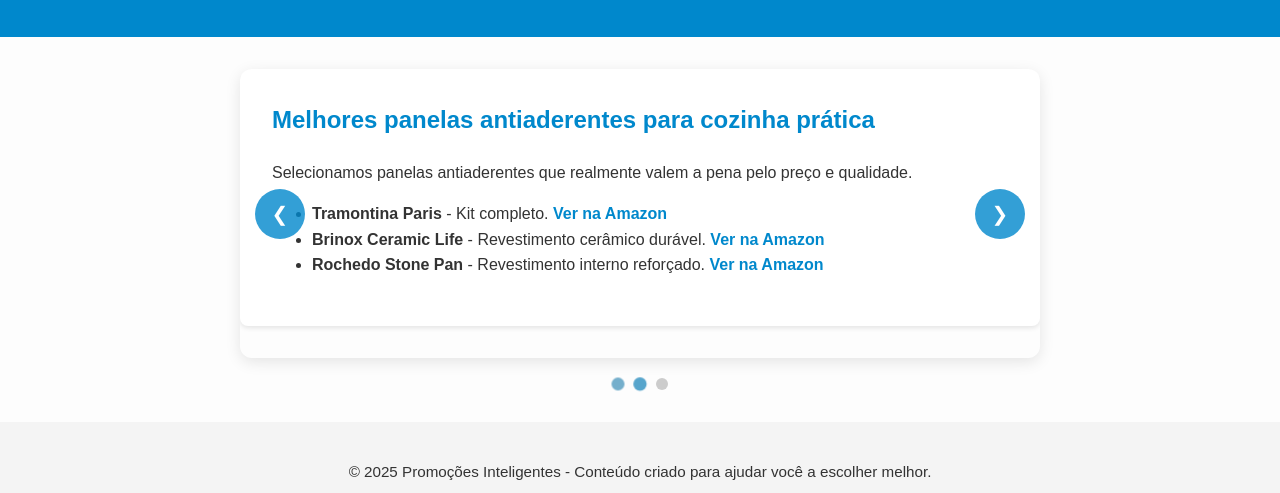
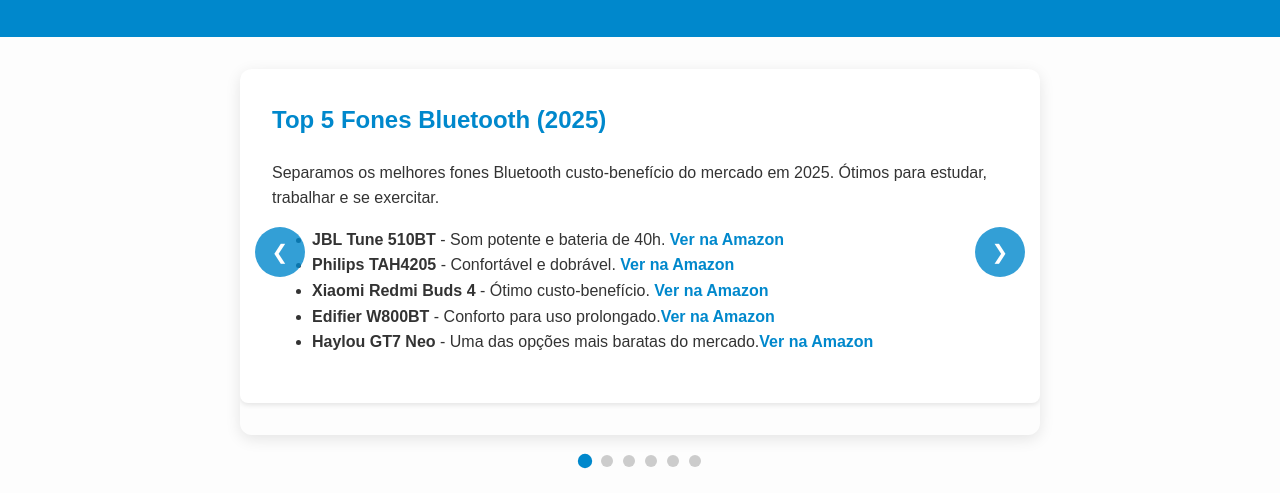
Before and after one commit to alessandrooCosta/site-amazon, a plain HTML site: page index.html in a window 1280 px wide. Shown: the part 307-800 px from the top of the page. Drawn offline with Linux system fonts and the light colour scheme.

Commit message:
atualiza carrossel

```diff
--- a/index.html
+++ b/index.html
@@ -23,11 +23,11 @@
             <h2>Top 5 Fones Bluetooth (2025)</h2>
             <p>Separamos os melhores fones Bluetooth custo-benefício do mercado em 2025. Ótimos para estudar, trabalhar e se exercitar.</p>
             <ul>
-              <li><strong>JBL Tune 510BT</strong> - Som potente e bateria de 40h. <a href="https://amzn.to/46pAjS0" target="_blank">Ver na Amazon</a></li>
-              <li><strong>Philips TAH4205</strong> - Confortável e dobrável. <a href="https://amzn.to/3IwqgS3" target="_blank">Ver na Amazon</a></li>
-              <li><strong>Xiaomi Redmi Buds 4</strong> - Ótimo custo-benefício. <a href="https://amzn.to/4gLX328" target="_blank">Ver na Amazon</a></li>
-              <li><strong>Edifier W800BT</strong> - Conforto para uso prolongado.<a href="https://amzn.to/4gOqfWn" target="_blank">Ver na Amazon</a></li>
-              <li><strong>Haylou GT7 Neo</strong> - Uma das opções mais baratas do mercado.<a href="https://amzn.to/46Helc5" target="_blank">Ver na Amazon</a></li>
+              <li><strong>JBL Tune 510BT</strong> - Som potente e bateria de 40h. <a href="https://www.amazon.com.br/dp/B08QTYYNDN?tag=promocoe0fee5" target="_blank">Ver na Amazon</a></li>
+              <li><strong>Philips TAH4205</strong> - Confortável e dobrável. <a href="https://www.amazon.com.br/dp/B0F5BQGVJM?tag=promocoe0fee5" target="_blank">Ver na Amazon</a></li>
+              <li><strong>Xiaomi Redmi Buds 4</strong> - Ótimo custo-benefício. <a href="https://www.amazon.com.br/dp/B0C6K7VGCN?tag=promocoe0fee5" target="_blank">Ver na Amazon</a></li>
+              <li><strong>Edifier W800BT</strong> - Conforto para uso prolongado.<a href="https://www.amazon.com.br/dp/B08P2K1J73?tag=promocoe0fee5" target="_blank">Ver na Amazon</a></li>
+              <li><strong>Haylou GT7 Neo</strong> - Uma das opções mais baratas do mercado.<a href="https://www.amazon.com.br/dp/B09HXSW5ZX?tag=promocoe0fee5" target="_blank">Ver na Amazon</a></li>
             </ul>
           </article>
 
@@ -35,7 +35,7 @@
             <h2>Melhores panelas antiaderentes para cozinha prática</h2>
             <p>Selecionamos panelas antiaderentes que realmente valem a pena pelo preço e qualidade.</p>
             <ul>
-              <li><strong>Tramontina Paris</strong> - Kit completo. <a href="https://www.amazon.com.br/dp/B0BBSD4QM5?tag=promocoe0fee5" target="_blank">Ver na Amazon</a></li>
+              <li><strong>Tramontina Paris</strong> - Kit completo. <a href="https://www.amazon.com.br/dp/B0DLJGPK9J?tag=promocoe0fee5" target="_blank">Ver na Amazon</a></li>
               <li><strong>Brinox Ceramic Life</strong> - Revestimento cerâmico durável. <a href="https://www.amazon.com.br/dp/B07C4NLYSH?tag=promocoe0fee5" target="_blank">Ver na Amazon</a></li>
               <li><strong>Rochedo Stone Pan</strong> - Revestimento interno reforçado. <a href="https://www.amazon.com.br/dp/B0DLJGPK9J?tag=promocoe0fee5" target="_blank">Ver na Amazon</a></li>
             </ul>
@@ -109,6 +109,9 @@
         <span class="indicator active" onclick="currentSlide(1)"></span>
         <span class="indicator" onclick="currentSlide(2)"></span>
         <span class="indicator" onclick="currentSlide(3)"></span>
+        <span class="indicator" onclick="currentSlide(4)"></span>
+        <span class="indicator" onclick="currentSlide(5)"></span>
+        <span class="indicator" onclick="currentSlide(6)"></span>
       </div>
     </div>
   </main>
@@ -161,7 +164,7 @@
     function autoPlay() {
       setInterval(() => {
         changeSlide(1);
-      }, 5000); // Change slide every 5 seconds
+      }, 50000); // Change slide every 5 seconds
     }
 
     // Start auto-play when page loads
```
